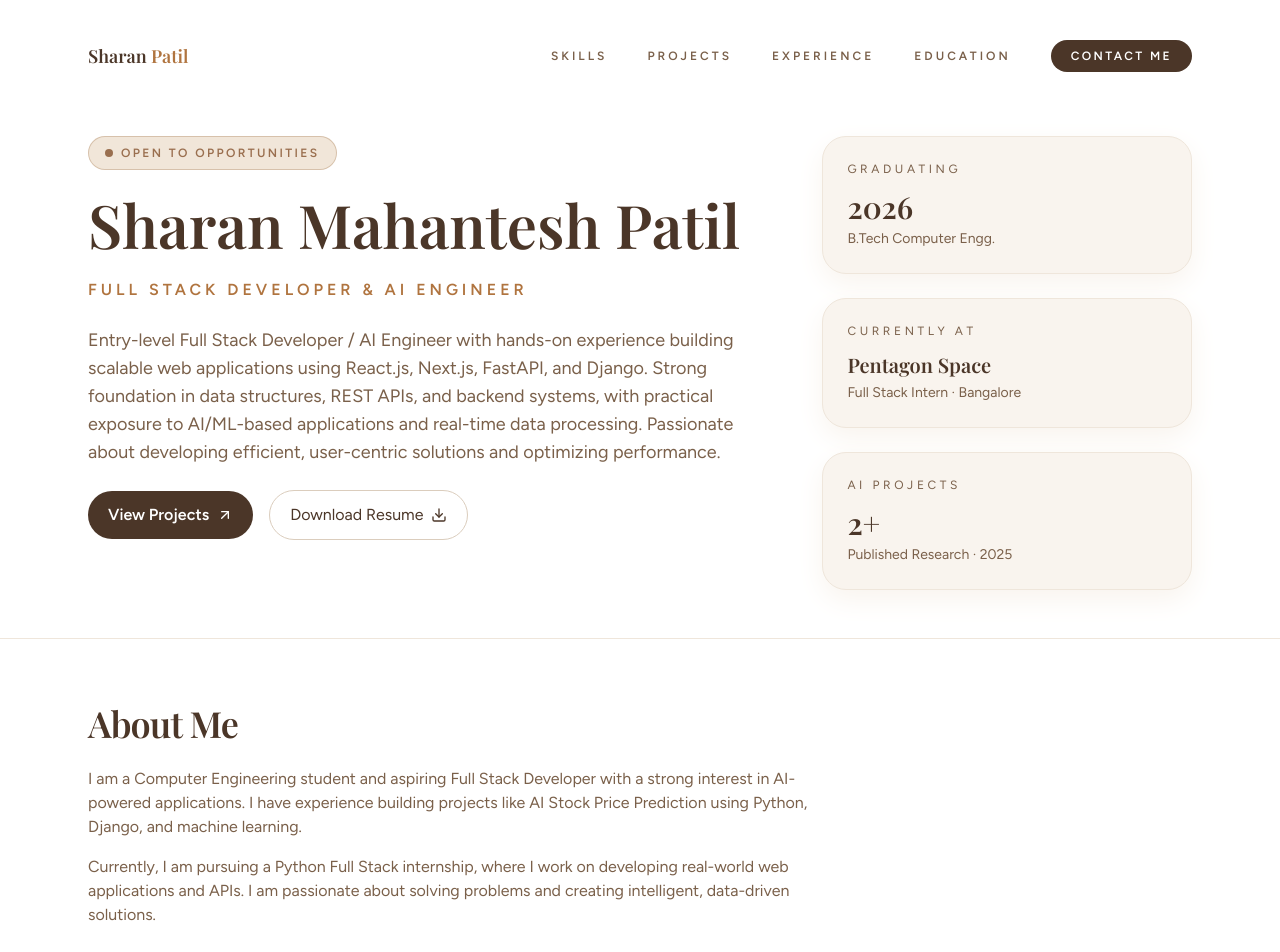
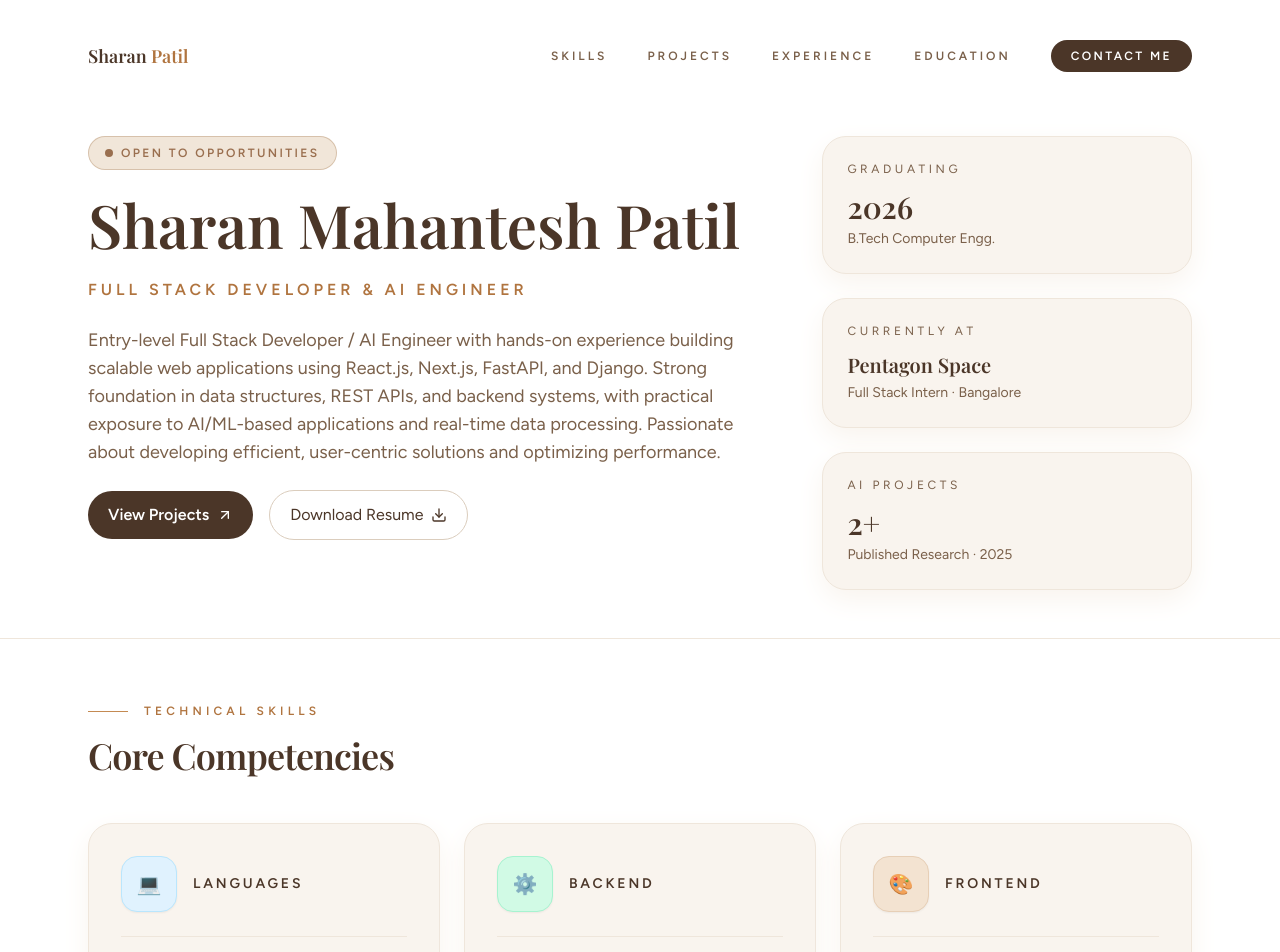
Before and after one commit to Sharan0555/Portfolio, a React (Vite) app: page / in a window 1280 px wide. Shown: the top 952 px of the page. Built offline with nearby package versions, Linux system fonts and the light colour scheme.

Commit message:
Remove about intro section

```diff
--- a/src/components/About.jsx
+++ b/src/components/About.jsx
@@ -1,4 +1,3 @@
-import { motion } from "framer-motion";
 import Projects from "./Projects.jsx";
 import Skills from "./Skills.jsx";
 
@@ -84,29 +83,6 @@ const About = () => {
   return (
     <section id="about" className="pb-24 pt-16">
       <div className="mx-auto max-w-6xl px-6">
-        <motion.div
-          initial={{ opacity: 0, y: 20 }}
-          whileInView={{ opacity: 1, y: 0 }}
-          viewport={{ once: true, amount: 0.3 }}
-          transition={{ duration: 0.6 }}
-        >
-          <h2 className="section-title">About Me</h2>
-          <div className="mt-6 max-w-3xl space-y-4 text-warm-500">
-            <p>
-              I am a Computer Engineering student and aspiring Full Stack
-              Developer with a strong interest in AI-powered applications. I
-              have experience building projects like AI Stock Price Prediction
-              using Python, Django, and machine learning.
-            </p>
-            <p>
-              Currently, I am pursuing a Python Full Stack internship, where I
-              work on developing real-world web applications and APIs. I am
-              passionate about solving problems and creating intelligent,
-              data-driven solutions.
-            </p>
-          </div>
-        </motion.div>
-
         <Skills compact />
 
         <div id="experience" className="mt-16 space-y-4">
--- a/src/components/Skills.jsx
+++ b/src/components/Skills.jsx
@@ -46,7 +46,7 @@ const skillGroups = [
 ];
 
 const Skills = ({ compact = false }) => {
-  const sectionClass = compact ? "mt-10" : "py-24";
+  const sectionClass = compact ? "" : "py-24";
   const containerClass = compact ? "px-0" : "mx-auto max-w-6xl px-6";
 
   return (
```
